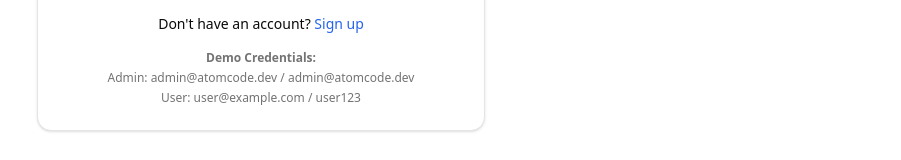
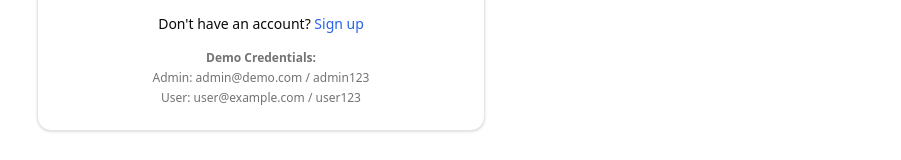
Before and after one commit to AtomBaseAI/Atom-Q, a Next.js app: page / in a window 1280 px wide. Shown: the part 479-639 px from the top of the page, without its empty margins (379-1280 px from the left). Built offline with nearby package versions, Linux system fonts and the light colour scheme; no server answers.

Commit message:
Update Credentials

```diff
--- a/src/app/page.tsx
+++ b/src/app/page.tsx
@@ -308,7 +308,7 @@ function LoginForm() {
             </div>
             <div className="text-xs text-muted-foreground text-center space-y-1">
               <p><strong>Demo Credentials:</strong></p>
-              <p>Admin: admin@atomcode.dev / admin@atomcode.dev</p>
+              <p>Admin: admin@demo.com / admin123</p>
               <p>User: user@example.com / user123</p>
             </div>
           </CardFooter>
```
